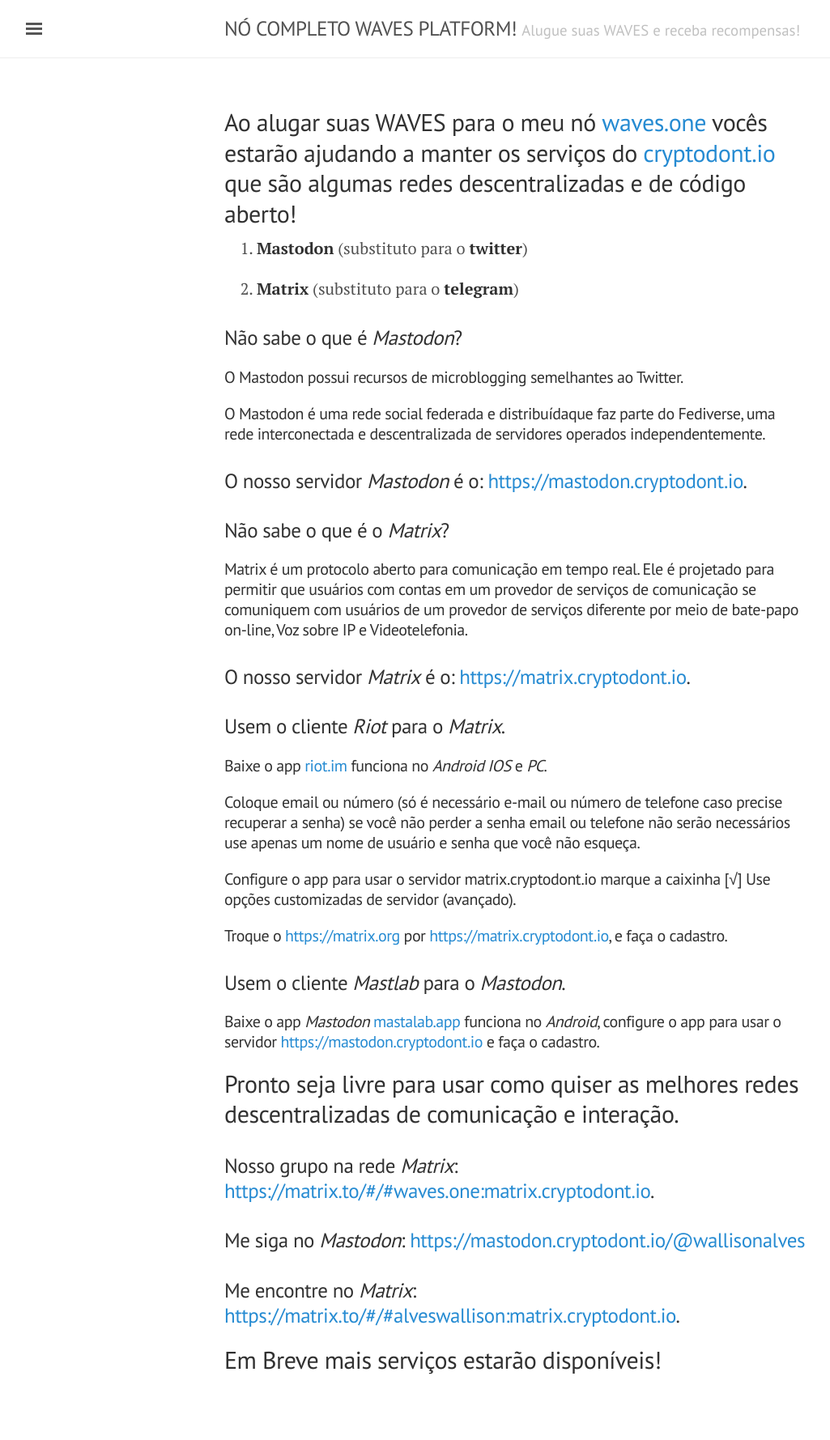
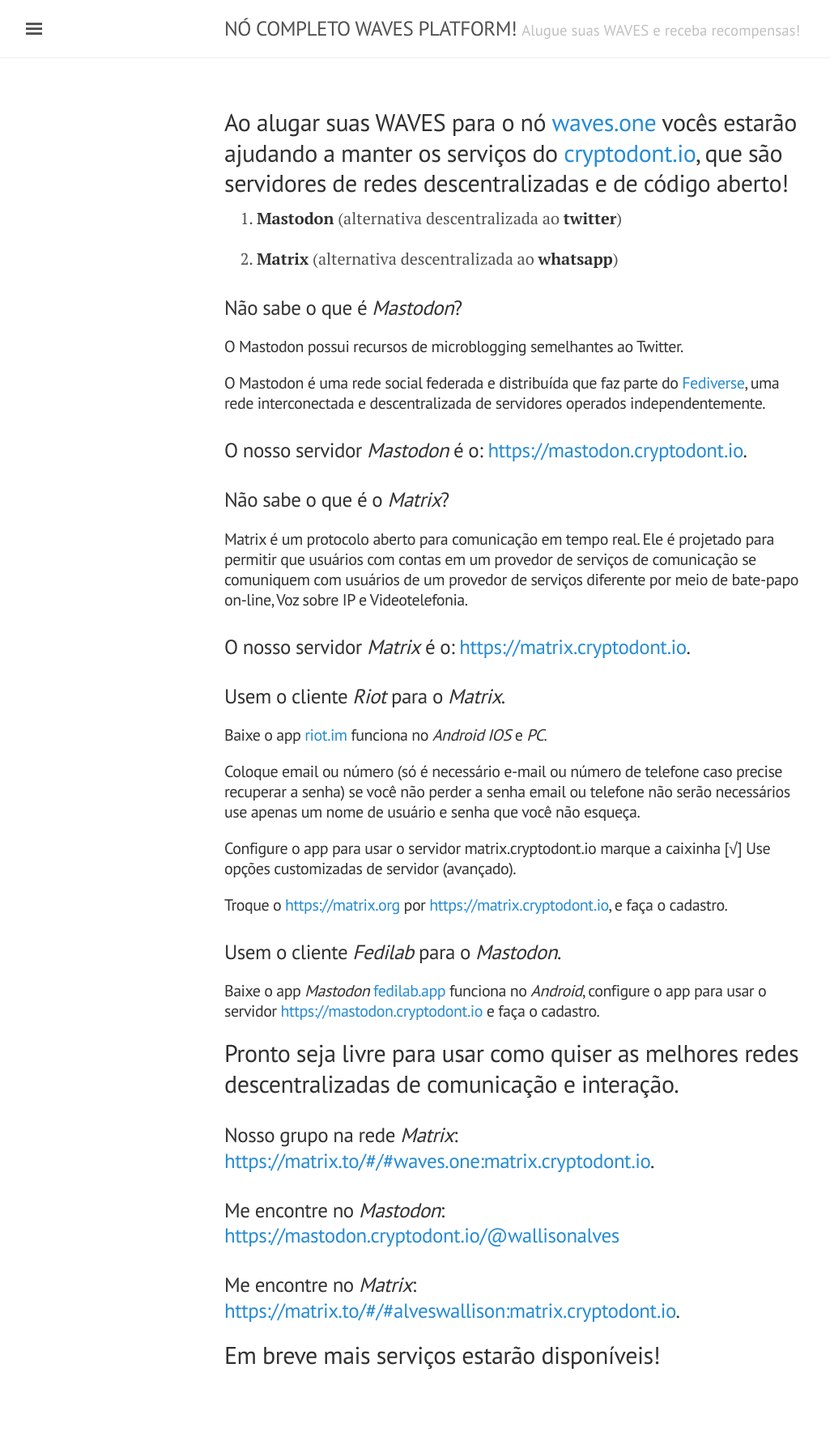
Before and after one commit to wavesone/wavesone.github.io, a Jekyll site: the page built from projetos.md, in a window 1280 px wide. Shown: the whole page at 81% size, without its empty margins (3-1028 px from the left). Built offline with Jekyll 4.4.1, drawn with Linux system fonts in a browser that asks for light colours.

Commit message:
Update projetos.md

```diff
--- a/projetos.md
+++ b/projetos.md
@@ -3,15 +3,15 @@
 title: Projetos
 ---
 
-## Ao alugar suas WAVES para o meu nó [waves.one](https://waves.one) vocês estarão ajudando a manter os serviços do [cryptodont.io](https://cryptodont.io) que são algumas redes descentralizadas e de código aberto!
+## Ao alugar suas WAVES para o nó [waves.one](https://waves.one) vocês estarão ajudando a manter os serviços do [cryptodont.io](https://cryptodont.io), que são servidores de redes descentralizadas e de código aberto!
 
-1. **Mastodon** (substituto para o **twitter**)
+1. **Mastodon** (alternativa descentralizada  ao **twitter**)
 
-2. **Matrix** (substituto para o **telegram**)
+2. **Matrix** (alternativa descentralizada  ao **whatsapp**)
 
 ### Não sabe o que é _Mastodon_?
 #### O Mastodon possui recursos de microblogging semelhantes ao Twitter.
-#### O Mastodon é uma rede social federada e distribuídaque faz parte do Fediverse, uma rede interconectada e descentralizada de servidores operados independentemente.
+#### O Mastodon é uma rede social federada e distribuída que faz parte do [Fediverse](https://en.wikipedia.org/wiki/Fediverse), uma rede interconectada e descentralizada de servidores operados independentemente.
 ### O nosso servidor _Mastodon_ é o: [https://mastodon.cryptodont.io](https://mastodon.cryptodont.io).
 
 
@@ -26,14 +26,14 @@
 #### Configure o app para usar o servidor matrix.cryptodont.io marque a caixinha [√] Use opções customizadas de servidor (avançado).
 #### Troque o [https://matrix.org](https://matrix.org) por [https://matrix.cryptodont.io](https://matrix.cryptodont.io), e faça o cadastro.
 
-### Usem o cliente _Mastlab_ para o _Mastodon_.
-#### Baixe o app _Mastodon_ [mastalab.app](https://mastalab.app) funciona no _Android_, configure o app para usar o servidor [https://mastodon.cryptodont.io](https://mastodon.cryptodont.io) e faça o cadastro.
+### Usem o cliente _Fedilab_ para o _Mastodon_.
+#### Baixe o app _Mastodon_ [fedilab.app](https://fedilab.app) funciona no _Android_, configure o app para usar o servidor [https://mastodon.cryptodont.io](https://mastodon.cryptodont.io) e faça o cadastro.
 
 ## Pronto seja livre para usar como quiser as melhores redes descentralizadas de comunicação e interação.
 
 ### Nosso grupo na rede _Matrix_: [https://matrix.to/#/#waves.one:matrix.cryptodont.io](https://matrix.to/#/#waves.one:matrix.cryptodont.io).
 
-### Me siga no _Mastodon_: [https://mastodon.cryptodont.io/@wallisonalves](https://mastodon.cryptodont.io/@wallisonalves)
+### Me encontre no _Mastodon_: [https://mastodon.cryptodont.io/@wallisonalves](https://mastodon.cryptodont.io/@wallisonalves)
 ### Me encontre no _Matrix_: [https://matrix.to/#/#alveswallison:matrix.cryptodont.io](https://matrix.to/#/#alveswallison:matrix.cryptodont.io).
 
-## Em Breve mais serviços estarão disponíveis!
+## Em breve mais serviços estarão disponíveis!
```
